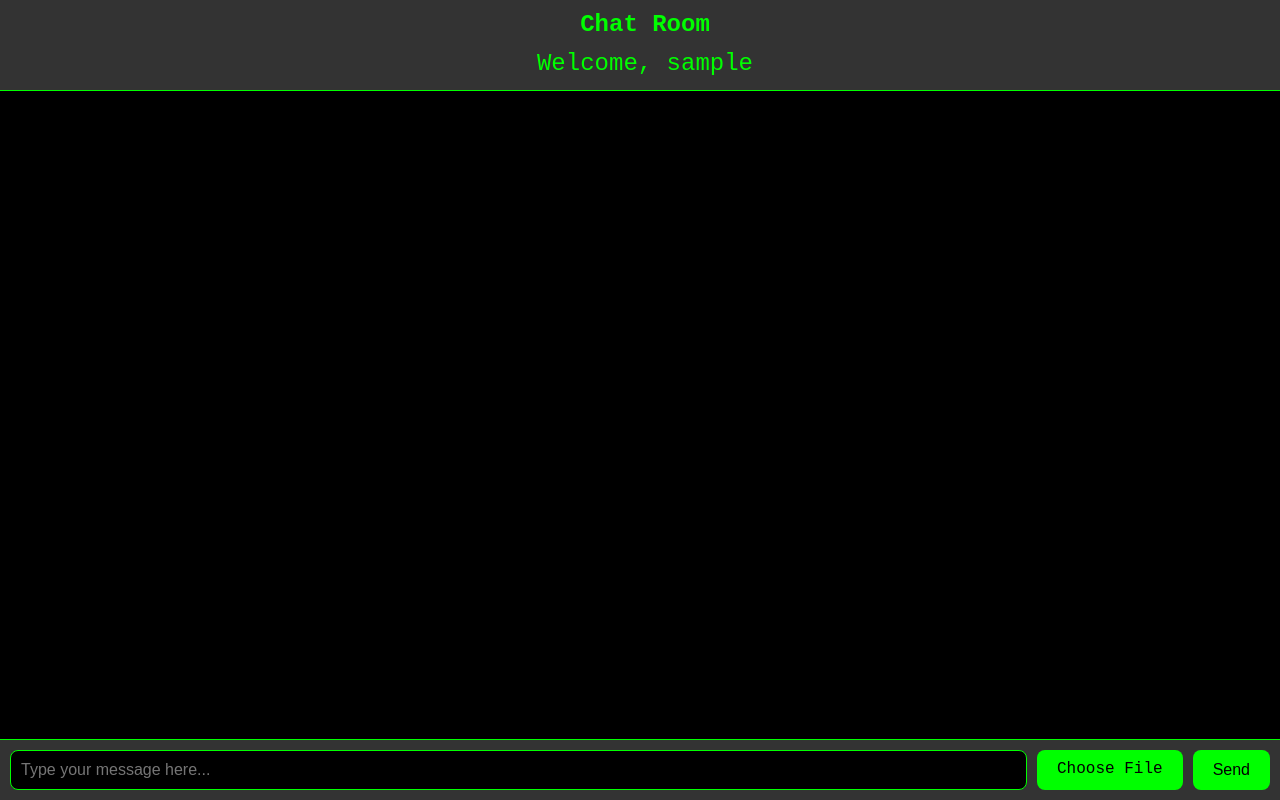
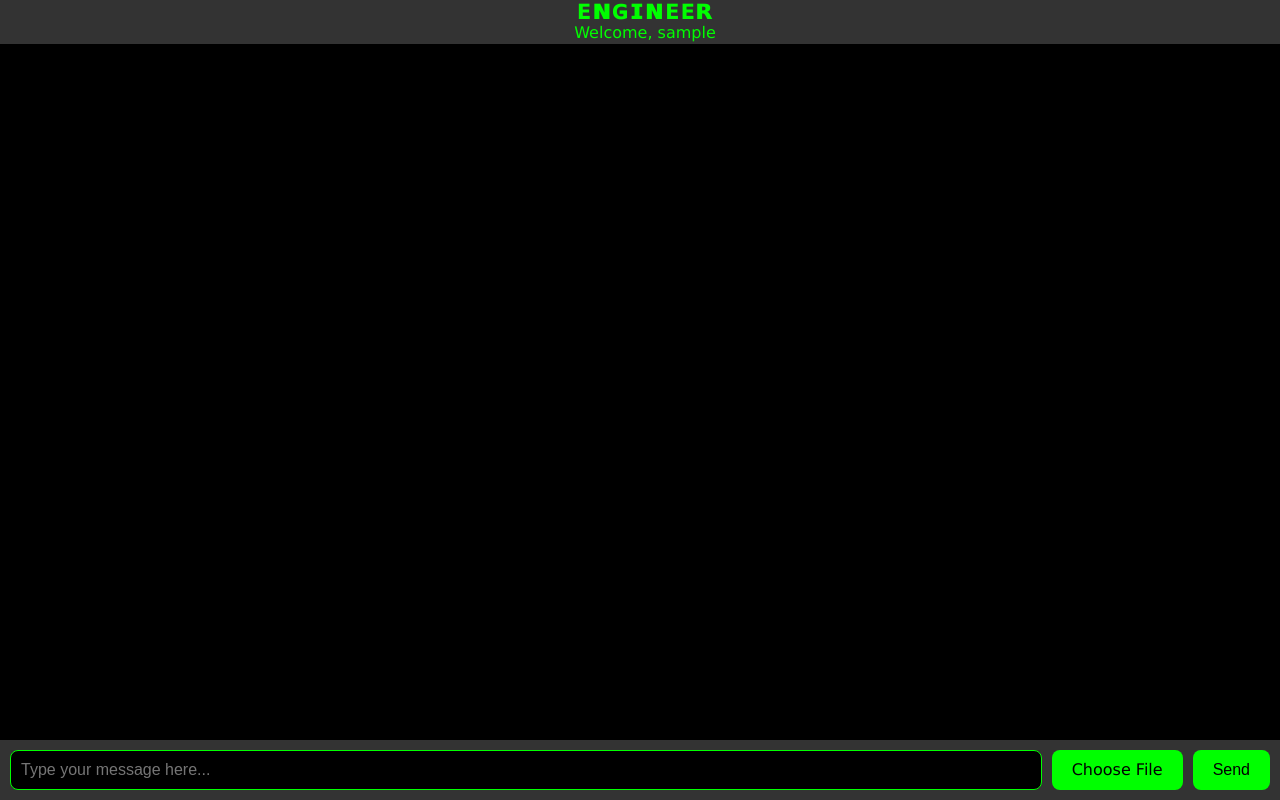
Before and after one commit to vjaykr/Chat-Application, a Flask app: template templates/chat.html in a window 1280 px wide. Run offline with Flask 3, Linux system fonts and the light colour scheme; the template is opened without the code that fills it: most values are stand-ins (such as "Sample title", 1, 10 or a date in 2020); some libraries are stand-ins or nearby versions.

Commit message:
7th changes

```diff
--- a/app.py
+++ b/app.py
@@ -7,6 +7,7 @@ import time
 app = Flask(__name__)
 app.config['UPLOAD_FOLDER'] = 'uploads'
 app.config['SECRET_KEY'] = 'your_secret_key'
+app.config['MAX_CONTENT_LENGTH'] = 16 * 1024 * 1024  # 16 MB
 
 socketio = SocketIO(app)
 
--- a/static/style.css
+++ b/static/style.css
@@ -5,7 +5,7 @@ html, body {
     height: 100%;
     width: 100%;
     overflow: hidden;
-    font-family: 'Courier New', Courier, monospace; /* Monospace font for a terminal feel */
+    font-family: Verdana, sans-serif; /* Verdana font for the page */
     background-color: #000000; /* Black background color */
     color: #00ff00; /* Bright green text color */
 }
@@ -68,16 +68,21 @@ html, body {
 header {
     background-color: #333333; /* Dark grey background for header */
     color: #00ff00; /* Bright green text */
-    padding: 15px;
+    padding: 2px;
     text-align: center;
     font-size: 24px;
-    border-bottom: 1px solid #00ff00; /* Green border */
-    height: 60px;
+    border-bottom: 0px solid #00ff00; /* Green border */
+    height: 40px;
 }
-header h1  , p{
-    margin-top: -4px;
+header h1{
+    margin-top: -9px;
     margin-left: 10px;
-    font-size: 24px;
+    font-size: 28px;
+}
+header p{
+    margin-top: -22px;
+    margin-left: 10px;
+    font-size: 16px;
 }
 
 .chat-box {
@@ -91,7 +96,8 @@ header h1  , p{
     display: flex;
     padding: 10px;
     background-color: #333333; /* Dark grey background for message box */
-    border-top: 1px solid #00ff00; /* Green border */
+    border-top: 0px solid #00ff00; /* Green border */
+    box-shadow: 2px 2px 5px rgba(0, 0, 0, 0.2); /* Shadow effect */
 }
 
 .message-input {
@@ -261,35 +245,3 @@ header h1  , p{
         max-height: 80%;
     }
 }
-
-.timestamp {
-    display: none; /* Hide timestamp by default */
-    font-size: 12px;
-    color: #666666; /* Lighter color for timestamps */
-    margin-top: 5px;
-}
-    display: block;
-    font-size: 12px;
-    color: #666666; /* Lighter color for timestamps */
-    margin-top: 5px;
-}
-
-/*
-updated css */
-.message {
-    padding: 10px;
-    margin-bottom: 10px;
-    background-color: #333333; /* Dark background for messages */
-    border-radius: 8px;
-    width: fit-content;
-    display: flex;
-    flex-direction: column;
-    align-items: flex-start;
-}
-
-.timestamp {
-    display: none; /* Hide timestamp by default */
-    font-size: 12px;
-    color: #666666; /* Lighter color for timestamps */
-    margin-top: 5px;
-}
--- a/templates/chat.html
+++ b/templates/chat.html
@@ -11,7 +11,7 @@
 <body>
     <div class="chat-container">
         <header>
-            <h1>Chat Room</h1>
+            <h1>ᴇɴɢɪɴᴇᴇʀ</h1>
             <p>Welcome, {{ username }}</p>
         </header>
         <div id="chat-box" class="chat-box"></div>
```
Also changed, not shown: other parts of static/style.css (+10 -32 lines).
